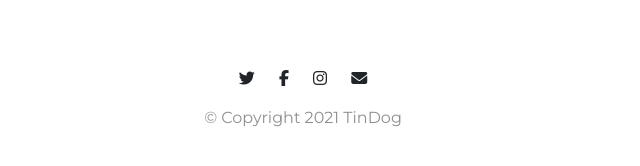
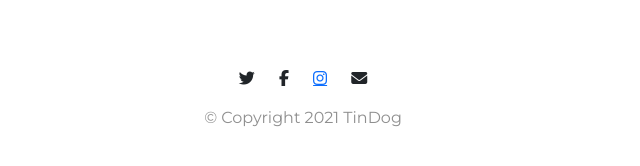
Before and after one commit to kee2543/Tindog, a plain HTML site: page index.html in a window 1280 px wide. Shown: the part 3024-3190 px from the top of the page, 337-977 px from the left. Drawn offline with nearby package versions, Linux system fonts and the light colour scheme.

Commit message:
Update index.html

```diff
--- a/index.html
+++ b/index.html
@@ -216,7 +216,7 @@
 
    <i class="fab fa-twitter foot-i"></i>
    <i class="fab fa-facebook-f foot-i"></i>
-   <i href="https://www.instagram.com/puppiesforlif/" class="fab fa-instagram foot-i"></i>
+   <a href="https://www.instagram.com/puppiesforlif/" class="fab fa-instagram foot-i"></a>
    <i class="fas fa-envelope foot-i"></i>
 
     <p class="footer">© Copyright 2021 TinDog</p>
```
